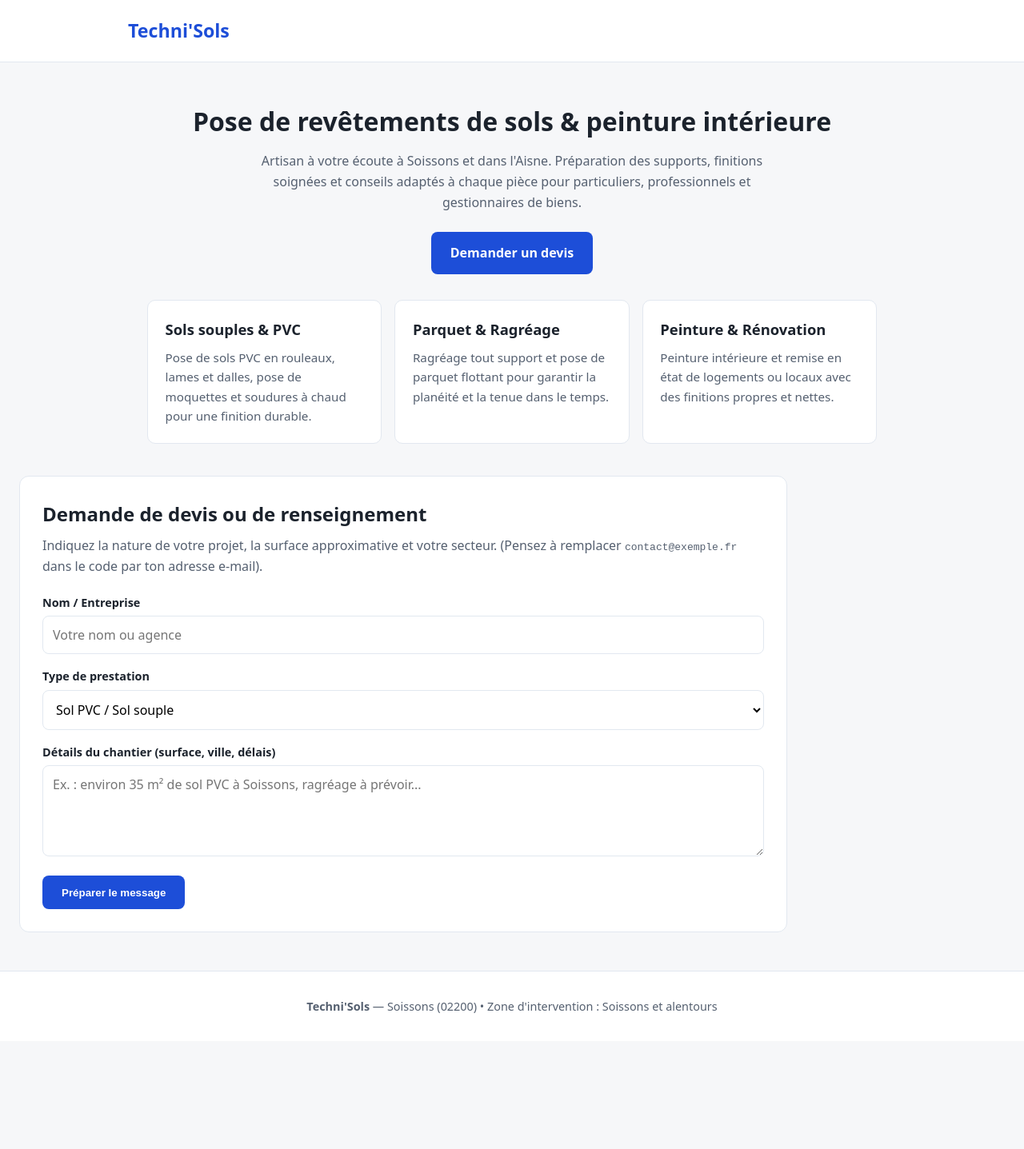
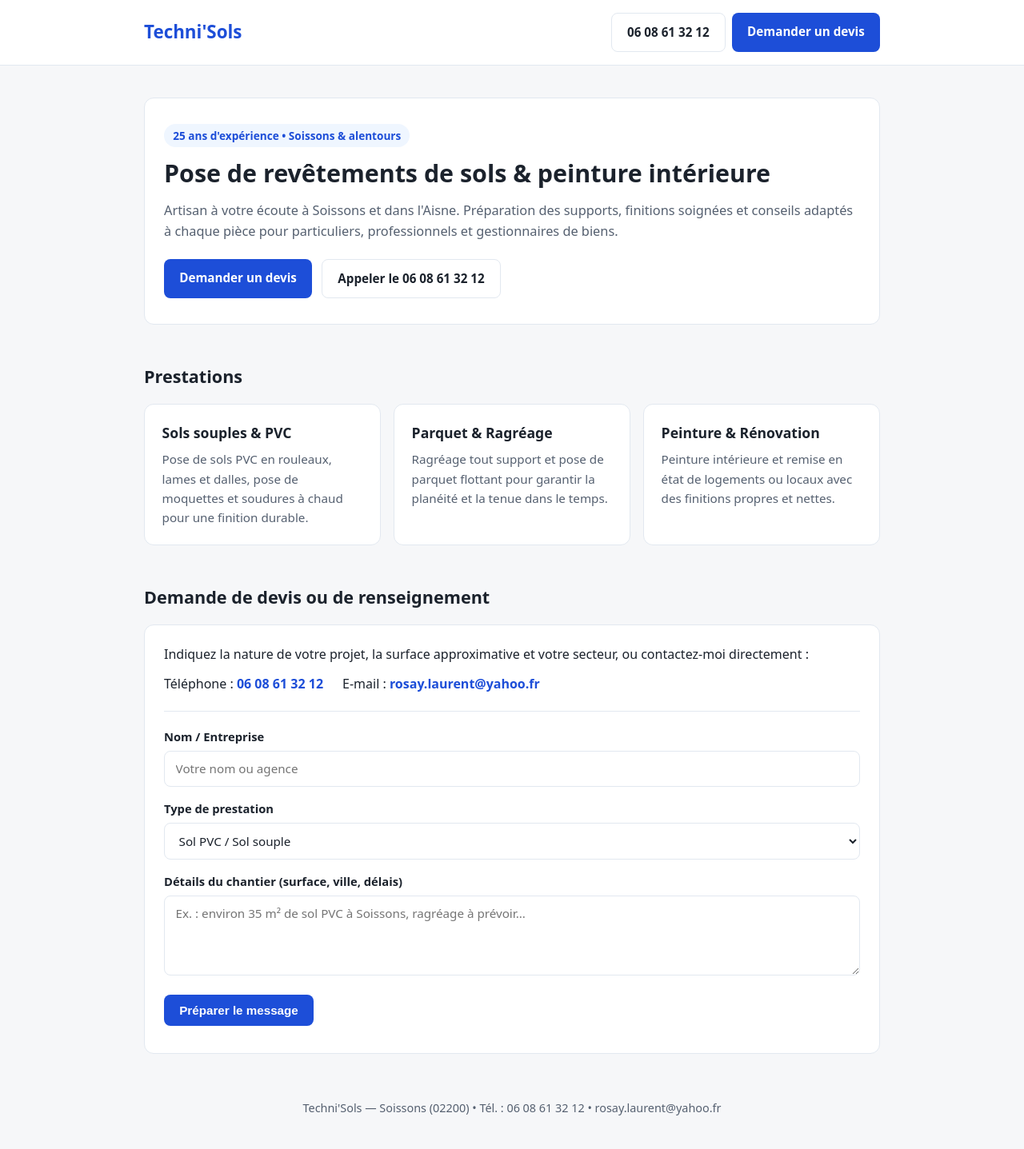
Before and after one commit to laurentrosay/Site-techni-sols-, a plain HTML site: page index.html in a window 1280 px wide. Shown: the whole page at 80% size. Before the commit the page ends 1302 px from the top, so only its background shows below. Drawn offline with Linux system fonts and the light colour scheme.

Commit message:
Refactor index.html for improved layout and styling
Updated title and improved styling for various elements. Enhanced header structure and added contact options. Revised form layout and adjusted padding for better spacing.

```diff
--- a/index.html
+++ b/index.html
@@ -1,9 +1,10 @@
+
 <!DOCTYPE html>
 <html lang="fr">
 <head>
   <meta charset="UTF-8" />
   <meta name="viewport" content="width=device-width, initial-scale=1.0" />
-  <title>Techni'Sols — Revêtements de sols & Peinture | Soissons</title>
+  <title>Techni'Sols — Revêtements de sols &amp; Peinture | Soissons</title>
   <style>
     :root {
       --bg: #f6f7f9;
@@ -14,147 +15,354 @@
       --accent-hover: #1e40af;
       --border: #e2e8f0;
     }
-    * { box-sizing: border-box; margin: 0; padding: 0; }
+
+    * {
+      box-sizing: border-box;
+      margin: 0;
+      padding: 0;
+    }
+
     body {
-      font-family: system-ui, -apple-system, sans-serif;
+      font-family: system-ui, -apple-system, BlinkMacSystemFont, "Segoe UI", sans-serif;
       background: var(--bg);
       color: var(--text);
       line-height: 1.6;
     }
+
+    .container {
+      max-width: 960px;
+      margin: 0 auto;
+      padding: 0 1.25rem;
+    }
+
     header {
       background: var(--surface);
       border-bottom: 1px solid var(--border);
-      padding: 1.25rem 1.5rem;
+      padding: 1rem 0;
+      position: sticky;
+      top: 0;
+      z-index: 10;
     }
-    .container { max-width: 960px; margin: 0 auto; }
-    .brand { font-size: 1.45rem; font-weight: 800; color: var(--accent); }
-    .hero {
-      padding: 3rem 1.5rem 2rem;
-      text-align: center;
+
+    .header-inner {
+      display: flex;
+      flex-wrap: wrap;
+      align-items: center;
+      justify-content: space-between;
+      gap: 0.75rem;
     }
-    .hero h1 { font-size: 2rem; margin-bottom: 0.75rem; }
-    .hero p { color: var(--muted); max-width: 680px; margin: 0 auto 1.5rem; }
+
+    .brand {
+      font-size: 1.4rem;
+      font-weight: 800;
+      color: var(--accent);
+      text-decoration: none;
+    }
+
+    .header-contact {
+      display: flex;
+      flex-wrap: wrap;
+      gap: 0.5rem;
+    }
+
     .btn {
       display: inline-block;
-      background: var(--accent);
-      color: #fff;
-      text-decoration: none;
-      padding: 0.85rem 1.5rem;
+      padding: 0.7rem 1.2rem;
       border-radius: 8px;
       font-weight: 600;
+      text-decoration: none;
       border: none;
       cursor: pointer;
+      font-size: 0.95rem;
+      transition: background 0.15s ease, color 0.15s ease;
     }
-    .btn:hover { background: var(--accent-hover); }
+
+    .btn-primary {
+      background: var(--accent);
+      color: #ffffff;
+    }
+
+    .btn-primary:hover {
+      background: var(--accent-hover);
+    }
+
+    .btn-outline {
+      background: transparent;
+      color: var(--text);
+      border: 1px solid var(--border);
+    }
+
+    .btn-outline:hover {
+      background: var(--bg);
+    }
+
+    .hero {
+      padding: 2.5rem 0 1.5rem;
+    }
+
+    .hero-card {
+      background: var(--surface);
+      border: 1px solid var(--border);
+      border-radius: 12px;
+      padding: 2rem 1.5rem;
+    }
+
+    .badge {
+      display: inline-block;
+      background: #eff6ff;
+      color: var(--accent);
+      font-weight: 700;
+      font-size: 0.85rem;
+      padding: 0.25rem 0.7rem;
+      border-radius: 999px;
+      margin-bottom: 0.9rem;
+    }
+
+    h1 {
+      font-size: 1.9rem;
+      line-height: 1.2;
+      margin-bottom: 0.9rem;
+    }
+
+    .hero p {
+      color: var(--muted);
+      margin-bottom: 1.4rem;
+      font-size: 1.02rem;
+    }
+
+    .hero-actions {
+      display: flex;
+      flex-wrap: wrap;
+      gap: 0.75rem;
+    }
+
+    section {
+      padding: 1.5rem 0;
+    }
+
+    h2 {
+      font-size: 1.35rem;
+      margin-bottom: 1rem;
+    }
+
     .grid {
       display: grid;
-      grid-template-columns: repeat(auto-fit, minmax(250px, 1fr));
+      grid-template-columns: repeat(auto-fit, minmax(260px, 1fr));
       gap: 1rem;
-      padding: 0 1.5rem 2.5rem;
     }
+
     .card {
       background: var(--surface);
       border: 1px solid var(--border);
-      border-radius: 10px;
+      border-radius: 12px;
       padding: 1.35rem;
     }
-    .card h2 { font-size: 1.15rem; margin-bottom: 0.5rem; }
-    .card p { color: var(--muted); font-size: 0.95rem; }
+
+    .card h3 {
+      font-size: 1.1rem;
+      margin-bottom: 0.45rem;
+    }
+
+    .card p {
+      color: var(--muted);
+      font-size: 0.95rem;
+    }
+
     .contact-box {
       background: var(--surface);
       border: 1px solid var(--border);
       border-radius: 12px;
-      padding: 1.75rem;
-      margin: 0 1.5rem 3rem;
+      padding: 1.5rem;
     }
-    .contact-box h2 { margin-bottom: 0.5rem; }
-    .contact-box p { color: var(--muted); margin-bottom: 1.25rem; }
-    .form-grid {
-      display: grid;
-      gap: 1rem;
+
+    .contact-direct {
+      display: flex;
+      flex-wrap: wrap;
+      gap: 1rem 1.5rem;
+      margin: 0.75rem 0 1.25rem;
+      padding-bottom: 1.25rem;
+      border-bottom: 1px solid var(--border);
     }
-    label { display: block; font-size: 0.9rem; font-weight: 600; margin-bottom: 0.35rem; }
-    input, select, textarea {
+
+    .contact-direct a {
+      color: var(--accent);
+      font-weight: 700;
+      text-decoration: none;
+    }
+
+    .contact-direct a:hover {
+      text-decoration: underline;
+    }
+
+    .form-group {
+      margin-bottom: 1rem;
+    }
+
+    label {
+      display: block;
+      font-weight: 600;
+      margin-bottom: 0.35rem;
+      font-size: 0.92rem;
+    }
+
+    input,
+    select,
+    textarea {
       width: 100%;
-      padding: 0.75rem;
+      padding: 0.7rem 0.85rem;
       border: 1px solid var(--border);
       border-radius: 8px;
       font-family: inherit;
-      font-size: 1rem;
-      background: #fff;
+      font-size: 0.95rem;
+      color: var(--text);
+      background: #ffffff;
     }
+
+    textarea {
+      min-height: 100px;
+      resize: vertical;
+    }
+
+    .form-note {
+      font-size: 0.85rem;
+      color: var(--muted);
+      margin-top: 0.6rem;
+    }
+
     footer {
       text-align: center;
-      padding: 2rem 1.5rem;
       color: var(--muted);
       font-size: 0.9rem;
-      border-top: 1px solid var(--border);
-      background: var(--surface);
+      padding: 2rem 1rem 2.5rem;
     }
   </style>
 </head>
 <body>
   <header>
-    <div class="container">
-      <div class="brand">Techni'Sols</div>
+    <div class="container header-inner">
+      <a class="brand" href="#">Techni'Sols</a>
+      <div class="header-contact">
+        <a class="btn btn-outline" href="tel:+33608613212">06 08 61 32 12</a>
+        <a class="btn btn-primary" href="#devis">Demander un devis</a>
+      </div>
     </div>
   </header>
 
+  <main class="container">
     <section class="hero">
-    <div class="container">
-      <h1>Pose de revêtements de sols & peinture intérieure</h1>
-      <p>Artisan à votre écoute à Soissons et dans l'Aisne. Préparation des supports, finitions soignées et conseils adaptés à chaque pièce pour particuliers, professionnels et gestionnaires de biens.</p>
-      <a class="btn" href="#devis">Demander un devis</a>
+      <div class="hero-card">
+        <span class="badge">25 ans d'expérience • Soissons &amp; alentours</span>
+        <h1>Pose de revêtements de sols &amp; peinture intérieure</h1>
+        <p>
+          Artisan à votre écoute à Soissons et dans l'Aisne. Préparation des supports,
+          finitions soignées et conseils adaptés à chaque pièce pour particuliers,
+          professionnels et gestionnaires de biens.
+        </p>
+        <div class="hero-actions">
+          <a class="btn btn-primary" href="#devis">Demander un devis</a>
+          <a class="btn btn-outline" href="tel:+33608613212">Appeler le 06 08 61 32 12</a>
+        </div>
       </div>
     </section>
 
-  <section class="grid container">
-    <div class="card">
-      <h2>Sols souples & PVC</h2>
-      <p>Pose de sols PVC en rouleaux, lames et dalles, pose de moquettes et soudures à chaud pour une finition durable.</p>
-    </div>
-    <div class="card">
-      <h2>Parquet & Ragréage</h2>
-      <p>Ragréage tout support et pose de parquet flottant pour garantir la planéité et la tenue dans le temps.</p>
-    </div>
-    <div class="card">
-      <h2>Peinture & Rénovation</h2>
-      <p>Peinture intérieure et remise en état de logements ou locaux avec des finitions propres et nettes.</p>
+    <section id="prestations">
+      <h2>Prestations</h2>
+      <div class="grid">
+        <article class="card">
+          <h3>Sols souples &amp; PVC</h3>
+          <p>
+            Pose de sols PVC en rouleaux, lames et dalles, pose de moquettes et
+            soudures à chaud pour une finition durable.
+          </p>
+        </article>
+
+        <article class="card">
+          <h3>Parquet &amp; Ragréage</h3>
+          <p>
+            Ragréage tout support et pose de parquet flottant pour garantir la
+            planéité et la tenue dans le temps.
+          </p>
+        </article>
+
+        <article class="card">
+          <h3>Peinture &amp; Rénovation</h3>
+          <p>
+            Peinture intérieure et remise en état de logements ou locaux avec des
+            finitions propres et nettes.
+          </p>
+        </article>
       </div>
     </section>
 
-  <section id="devis" class="contact-box container">
+    <section id="devis">
       <h2>Demande de devis ou de renseignement</h2>
-    <p>Indiquez la nature de votre projet, la surface approximative et votre secteur. (Pensez à remplacer <code>contact@exemple.fr</code> dans le code par ton adresse e-mail).</p>
-    <form class="form-grid" action="mailto:contact@exemple.fr" method="post" enctype="text/plain">
-      <div>
+      <div class="contact-box">
+        <p>
+          Indiquez la nature de votre projet, la surface approximative et votre secteur,
+          ou contactez-moi directement :
+        </p>
+
+        <div class="contact-direct">
+          <div>Téléphone : <a href="tel:+33608613212">06 08 61 32 12</a></div>
+          <div>E-mail : <a href="mailto:rosay.laurent@yahoo.fr">rosay.laurent@yahoo.fr</a></div>
+        </div>
+
+        <form id="devis-form">
+          <div class="form-group">
             <label for="nom">Nom / Entreprise</label>
-        <input id="nom" name="Nom" type="text" required placeholder="Votre nom ou agence" />
+            <input id="nom" name="nom" type="text" placeholder="Votre nom ou agence" required />
           </div>
-      <div>
+
+          <div class="form-group">
             <label for="prestation">Type de prestation</label>
-        <select id="prestation" name="Prestation">
+            <select id="prestation" name="prestation">
               <option value="Sol PVC / Sol souple">Sol PVC / Sol souple</option>
-          <option value="Parquet flottant / Ragreage">Parquet flottant / Ragréage</option>
-          <option value="Moquette / Soudure a chaud">Moquette / Soudure à chaud</option>
-          <option value="Peinture interieure">Peinture intérieure</option>
-          <option value="Autre projet">Autre projet</option>
+              <option value="Moquette &amp; Soudure à chaud">Moquette &amp; Soudure à chaud</option>
+              <option value="Ragréage &amp; Parquet flottant">Ragréage &amp; Parquet flottant</option>
+              <option value="Peinture intérieure &amp; Rénovation">Peinture intérieure &amp; Rénovation</option>
+              <option value="Plusieurs prestations">Plusieurs prestations</option>
             </select>
           </div>
-      <div>
+
+          <div class="form-group">
             <label for="details">Détails du chantier (surface, ville, délais)</label>
-        <textarea id="details" name="Details" rows="4" placeholder="Ex. : environ 35 m² de sol PVC à Soissons, ragréage à prévoir..."></textarea>
+            <textarea
+              id="details"
+              name="details"
+              placeholder="Ex. : environ 35 m² de sol PVC à Soissons, ragréage à prévoir..."
+              required
+            ></textarea>
           </div>
-      <div>
-        <button class="btn" type="submit">Préparer le message</button>
+
+          <button class="btn btn-primary" type="submit">Préparer le message</button>
+          <p id="form-feedback" class="form-note"></p>
+        </form>
       </div>
-    </form>
     </section>
+  </main>
 
   <footer>
-    <div class="container">
-      <strong>Techni'Sols</strong> — Soissons (02200) • Zone d'intervention : Soissons et alentours
-    </div>
+    Techni'Sols — Soissons (02200) • Tél. : 06 08 61 32 12 • rosay.laurent@yahoo.fr
   </footer>
+
+  <script>
+    document.getElementById("devis-form").addEventListener("submit", function (e) {
+      e.preventDefault();
+      const nom = document.getElementById("nom").value.trim();
+      const prestation = document.getElementById("prestation").value;
+      const details = document.getElementById("details").value.trim();
+
+      const sujet = encodeURIComponent("Demande de devis Techni'Sols - " + prestation);
+      const corps = encodeURIComponent(
+        "Bonjour,\n\nNom / Entreprise : " + nom +
+        "\nPrestation : " + prestation +
+        "\nDétails : " + details
+      );
+
+      window.location.href = "mailto:rosay.laurent@yahoo.fr?subject=" + sujet + "&body=" + corps;
+      document.getElementById("form-feedback").textContent =
+        "Si votre messagerie ne s'ouvre pas automatiquement, vous pouvez écrire directement à rosay.laurent@yahoo.fr ou appeler le 06 08 61 32 12.";
+    });
+  </script>
 </body>
 </html>
```
Lines whose indentation alone changed are shown as unchanged.
